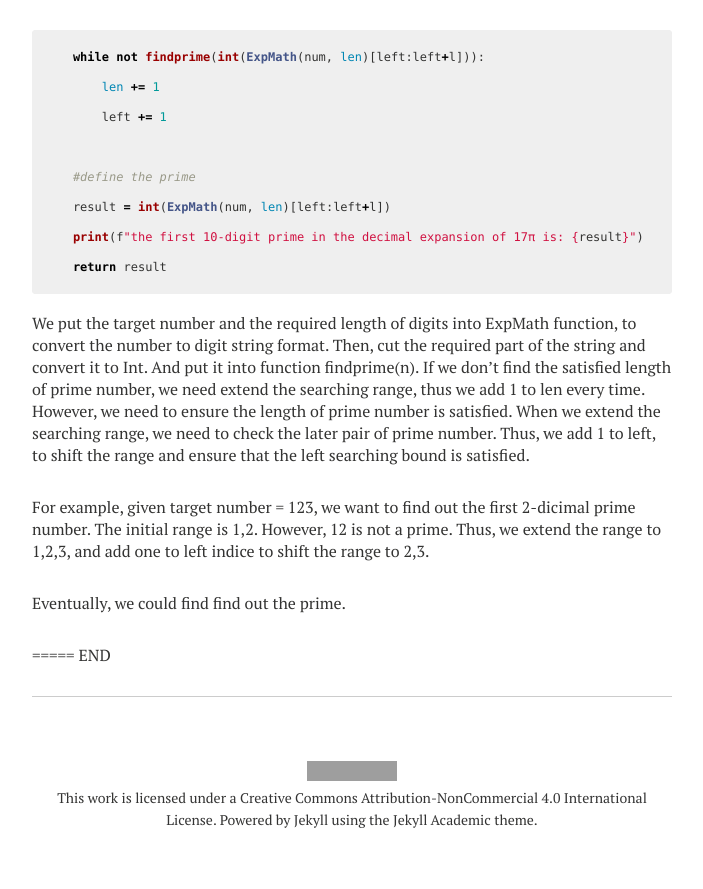
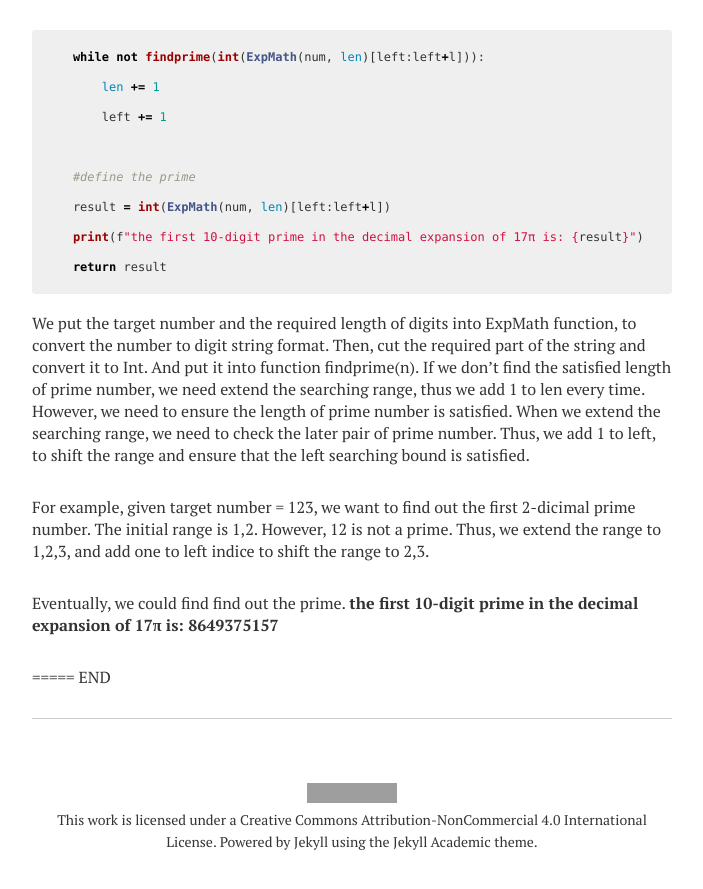
Before and after one commit to Yifeng-T/Yifeng-T.github.io, a Jekyll site: the page built from HW2.md, in a window 1280 px wide and 900 px high, scrolled down 3546 px. Shown: the top 889 px of the window, without its empty margins (288-991 px from the left). Built offline with Jekyll 4.4.1, drawn with Linux system fonts in a browser that asks for light colours; nearby versions of some CDN libraries; our own code applies the rules of GitHub Pages for plain Markdown files; grey boxes are pictures that could not be loaded.

Commit message:
Update HW2.md

```diff
--- a/HW2.md
+++ b/HW2.md
@@ -114,6 +114,6 @@ We put the target number and the required length of digits into ExpMath function
 
 For example, given target number = 123, we want to find out the first 2-dicimal prime number. The initial range is 1,2. However, 12 is not a prime. Thus, we extend the range to 1,2,3, and add one to left indice to shift the range to 2,3.
 
-Eventually, we could find find out the prime.
+Eventually, we could find find out the prime. **the first 10-digit prime in the decimal expansion of 17π is: 8649375157**
 
 ===== END
```
